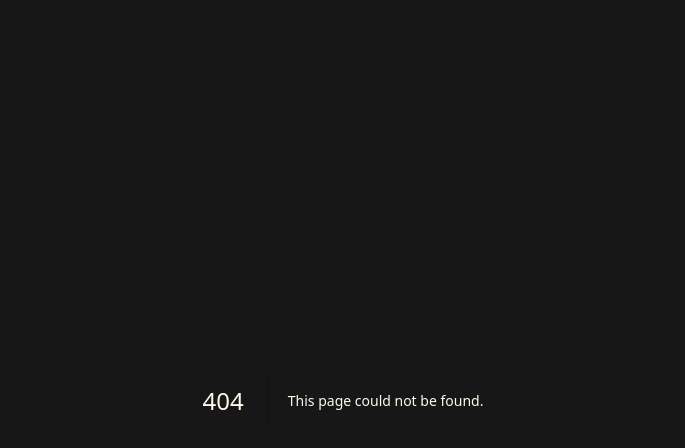
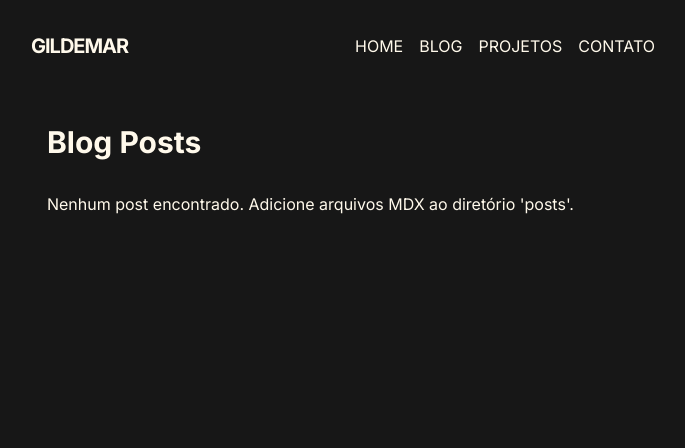
Before and after one commit to gildemardev/gildemar.dev, a Next.js app: page /blog in a window 1280 px wide. Before the commit this address had no page. Shown: the top 448 px of the page, without its empty margins (297-982 px from the left). Built offline with nearby package versions, Linux system fonts and the light colour scheme.

Commit message:
:sparkles: add blog homepage

```diff
--- /dev/null
+++ b/src/app/blog/page.tsx
@@ -0,0 +1,65 @@
+import fs from "fs";
+import path from "path";
+import matter from "gray-matter";
+import PostLink from "@/components/blog/postLink";
+
+interface PostMetadata {
+	id: number;
+	title: string;
+	date: string;
+	author: string;
+	image: string;
+	slug: string;
+}
+
+function getPostMetadata(): PostMetadata[] {
+	const postsDirectory = path.join(process.cwd(), "posts");
+	let posts: PostMetadata[] = [];
+
+	try {
+		if (fs.existsSync(postsDirectory)) {
+			const files = fs.readdirSync(postsDirectory);
+			posts = files
+				.filter((filename) => filename.endsWith(".mdx"))
+				.map((filename) => {
+					const filePath = path.join(postsDirectory, filename);
+					const fileContents = fs.readFileSync(filePath, "utf8");
+					const { data } = matter(fileContents);
+					return {
+						id: data.id,
+						title: data.title,
+						date: data.date,
+						author: data.author,
+						image: data.image,
+						slug: filename.replace(".mdx", ""),
+					};
+				});
+		}
+	} catch (error) {
+		console.error("Erro ao ler o diretório de posts:", error);
+	}
+
+	return posts;
+}
+
+export default function BlogPage() {
+	const posts = getPostMetadata();
+
+	return (
+		<div className='container mx-auto px-4 py-8'>
+			<h1 className='text-3xl font-bold mb-8'>Blog Posts</h1>
+			{posts.length > 0 ? (
+				<div className='grid grid-cols-2 gap-6'>
+					{posts.map((post) => (
+						<PostLink post={post} key={post.id} />
+					))}
+				</div>
+			) : (
+				<p className=''>
+					Nenhum post encontrado. Adicione arquivos MDX ao diretório
+					&apos;posts&apos;.
+				</p>
+			)}
+		</div>
+	);
+}
--- /dev/null
+++ b/src/components/blog/PostLink.tsx
@@ -0,0 +1,39 @@
+import Image from "next/image";
+import Link from "next/link";
+import { FC } from "react";
+
+interface PostMetadata {
+	id: number;
+	title: string;
+	date: string;
+	author: string;
+	image: string;
+	slug: string;
+}
+
+interface PostLinkProps {
+	post: PostMetadata;
+}
+
+const PostLink: FC<PostLinkProps> = ({ post }) => {
+	return (
+		<Link href={`/blog/${post.slug}`} key={post.id} className='block'>
+			<div className='border border-zinc-500 rounded-lg shadow-md overflow-hidden transition-transform duration-300 hover:scale-105'>
+				<Image
+					src={post.image}
+					alt={post.title}
+					width={400}
+					height={200}
+					className='w-full h-48 object-cover'
+				/>
+				<div className='p-4'>
+					<h2 className='text-xl font-semibold truncate mb-2'>{post.title}</h2>
+					<p>{post.author}</p>
+					<p className='text-sm'>{post.date}</p>
+				</div>
+			</div>
+		</Link>
+	);
+};
+
+export default PostLink;
```
